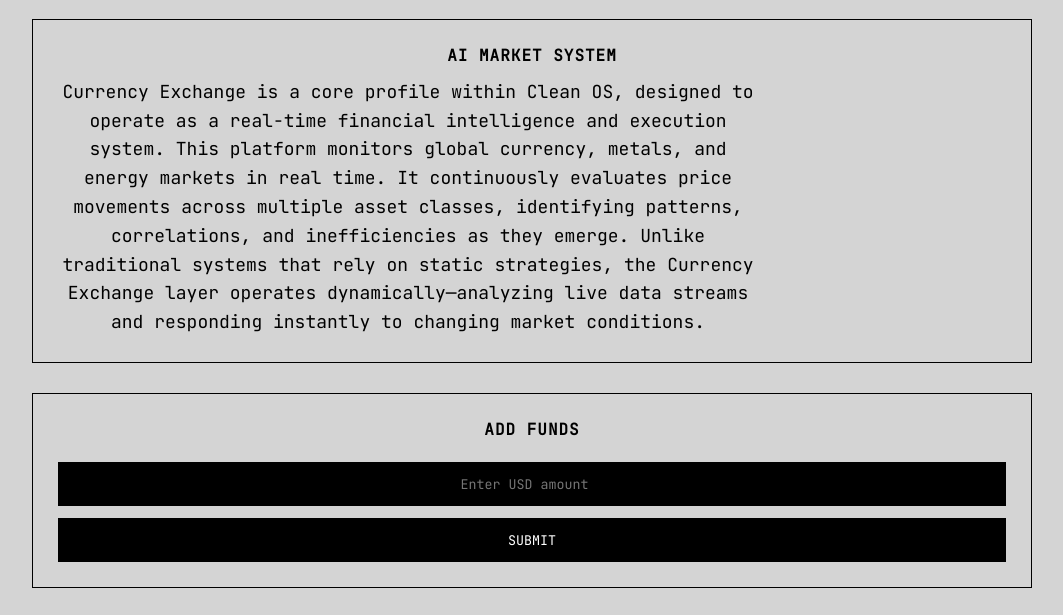
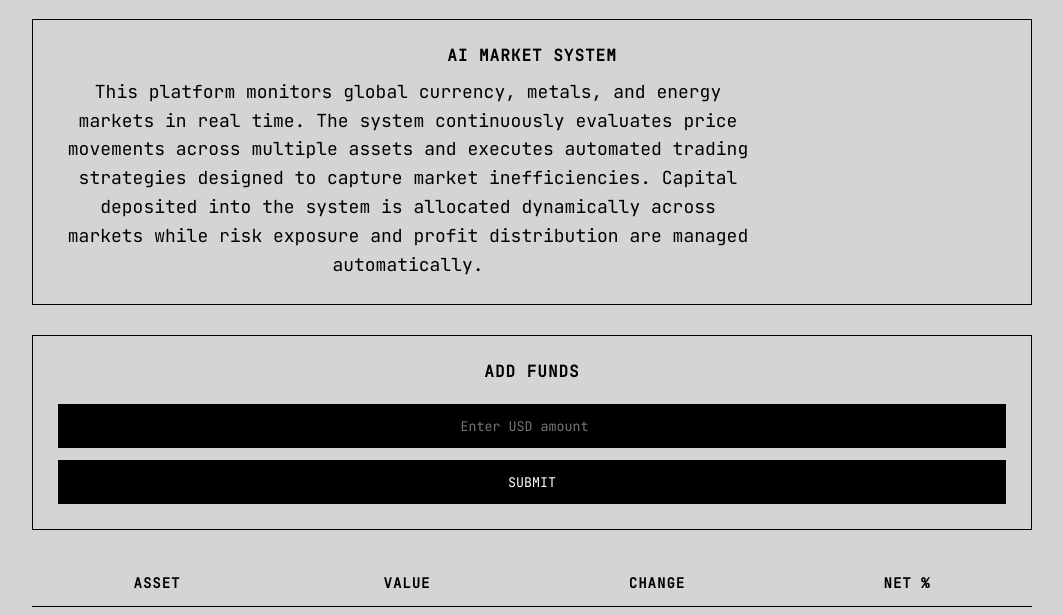
Before and after one commit to Steddyrockin/Currency-exchange, a website: page index.html in a window 1280 px wide. Shown: the part 118-733 px from the top of the page, without its empty margins (108-1171 px from the left). Drawn offline with Linux system fonts and the light colour scheme; no server answers.

Commit message:
Update index.html

```diff
--- a/index.html
+++ b/index.html
@@ -127,9 +127,11 @@ letter-spacing:1px;
 <strong>AI MARKET SYSTEM</strong>
 
 <p class="blurb">
-Currency Exchange is a core profile within Clean OS, designed to operate as a real-time financial intelligence and execution system. This platform monitors global currency, metals, and energy markets in real time. It continuously evaluates price movements across multiple asset classes, identifying patterns, correlations, and inefficiencies as they emerge. Unlike traditional systems that rely on static strategies, the Currency Exchange layer operates dynamically—analyzing live data streams and responding instantly to changing market conditions.
-</p>
-
+This platform monitors global currency, metals, and energy markets in real time.
+The system continuously evaluates price movements across multiple assets and
+executes automated trading strategies designed to capture market inefficiencies.
+Capital deposited into the system is allocated dynamically across markets while
+risk exposure and profit distribution are managed automatically.
 </div>
 
 <!-- ADD FUNDS -->
```
